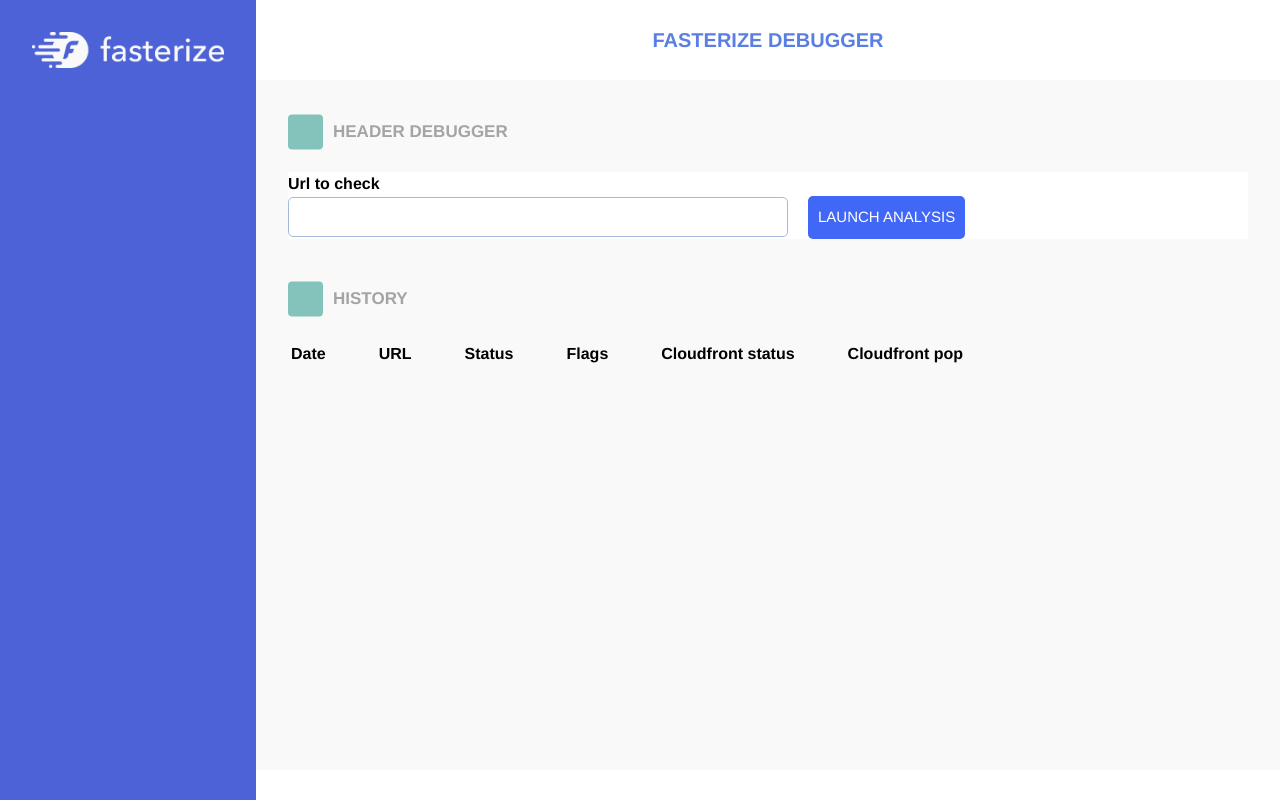
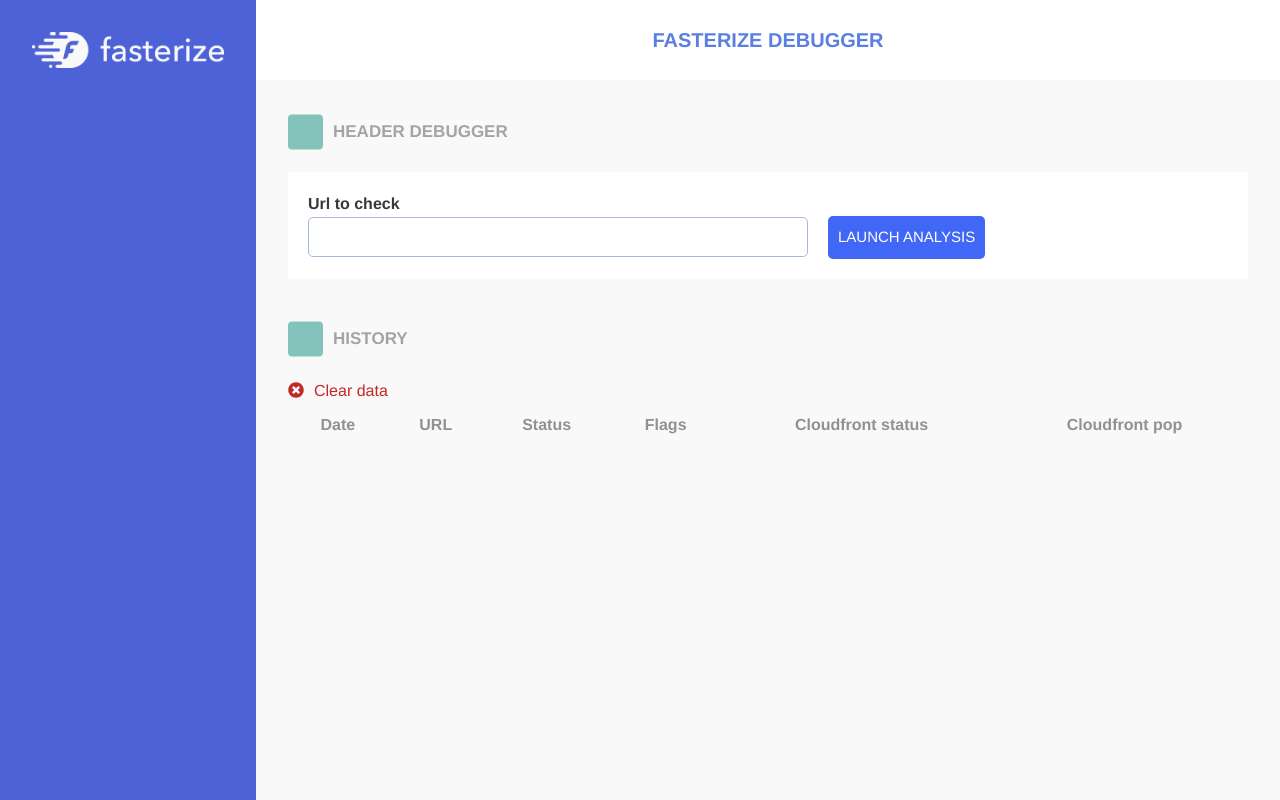
Before and after one commit to Pauline-dcs/fasterize, a React (Create React App) app in the folder client/: page / in a window 1280 px wide. Built offline with nearby package versions, Linux system fonts and the light colour scheme.

Commit message:
- added clear data span - modif of the style

```diff
--- a/client/src/pages/Index.jsx
+++ b/client/src/pages/Index.jsx
@@ -3,7 +3,11 @@ import axios from 'axios';
 // import apiHandler from '../api/apiHandler';
 import '../styles/App.css';
 import { FontAwesomeIcon } from '@fortawesome/react-fontawesome';
-import { faSquare, faCloud } from '@fortawesome/free-solid-svg-icons';
+import {
+	faSquare,
+	faCloud,
+	faTimesCircle,
+} from '@fortawesome/free-solid-svg-icons';
 
 function useStickyState(defaultValue, key) {
 	const [value, setValue] = useState(() => {
@@ -25,7 +29,14 @@ const Index = () => {
 		axios
 			.get(`/api/?url=${url}`)
 			.then((apiResponse) => {
-				setApiCalls([...apiCalls, apiResponse.data]);
+				setApiCalls([
+					...apiCalls,
+					{
+						...apiResponse.data,
+						url: url,
+						date: new Date().toLocaleDateString(),
+					},
+				]);
 			})
 			.catch((apiErr) => console.log(apiErr));
 	};
@@ -40,8 +51,10 @@ const Index = () => {
 		}
 	};
 
-	console.log(apiCalls);
-	console.log(url);
+	const handleClear = () => {
+		window.localStorage.clear();
+		setApiCalls([...apiCalls, {}]);
+	};
 
 	return (
 		<div id="body">
@@ -83,7 +96,14 @@ const Index = () => {
 					<h2>
 						<FontAwesomeIcon icon={faSquare} className="icons-square" /> HISTORY
 					</h2>
-
+					<span id="span-clear">
+						<FontAwesomeIcon
+							icon={faTimesCircle}
+							id="icon-clear-data"
+							onClick={handleClear}
+						/>
+						Clear data
+					</span>
 					<table id="table">
 						<thead>
 							<tr>
@@ -95,23 +115,35 @@ const Index = () => {
 								<th>Cloudfront pop</th>
 							</tr>
 						</thead>
+						<tbody id="table-tbody">
 							{apiCalls.map((call) => (
-							<tbody id="table-tbody">
 								<tr>
-									<td>put the date</td>
-									<td>{url}</td>
+									<td>{call.date}</td>
+									<td>{call.url}</td>
 									<td>{cloudStatus(call)}</td>
+									<td id="flag-keyword">
 										{call.fstrzFlags &&
 											call.fstrzFlags.map((flag, index) => (
-											<td id="flag-keyword" key={index}>
+												<span key={index} id="span-flag">
 													{flag}
+												</span>
+											))}
 									</td>
+
+									<td>
+										{call.cloudfrontStatus && (
+											<span id="cloudfront-status">
+												{call.cloudfrontStatus}
+											</span>
+										)}
+									</td>
+
+									<td>
+										{call.cloudfrontPOP && <span>{call.cloudfrontPOP}</span>}
+									</td>
+								</tr>
 							))}
-									<td id="cloudfront-status">{call.cloudfrontStatus}</td>
-									<td>{call.cloudfrontPOP}</td>
-								</tr>
 						</tbody>
-						))}
 					</table>
 				</section>
 			</div>
--- a/client/src/styles/App.css
+++ b/client/src/styles/App.css
@@ -30,6 +30,7 @@ body {
 	align-items: center;
 	justify-content: center;
 
+
 }
 
 #header>h2 {
@@ -42,13 +43,10 @@ body {
 	grid-area: sidebar;
 }
 
-
-
-
 #content {
 	background-color: #f9f9f9;
 	grid-area: main;
-	margin-bottom: 30px;
+
 }
 
 #content h2 {
@@ -81,25 +79,43 @@ body {
 	border-radius: 5px;
 	background-color: #4167f7;
 	color: white;
+	cursor: pointer;
 
 }
 
 #url-wrapper {
 	background-color: white;
+	padding: 20px;
 
 }
 
+#url-wrapper>h4 {
+	color: #383838;
+}
+
+#icon-clear-data {
+	color: #bf2926;
+	margin-right: 10px;
+	cursor: pointer;
+}
+
+#span-clear {
+	color: #bf2926;
+}
 
 #plugged-optimisee-cloud {
 	color: #7bb239;
+	font-size: 40px;
 }
 
 #plugged-cloud {
 	color: orange;
+	font-size: 40px;
 }
 
 #unplugged {
 	color: red;
+	font-size: 40px;
 }
 
 #table-tbody {
@@ -108,31 +124,28 @@ body {
 }
 
 
-
 #table {
 	width: 100%;
-	display: flex;
-	flex-direction: column;
-	align-items: stretch;
-	justify-content: center;
-	text-align: center;
+	color: #919191;
+	border-spacing: 0;
+
+
 }
 
 #table td,
 th {
-
-	text-align: left;
-	padding-right: 50px;
+	padding: 10px;
+	text-align: center;
 }
 
-#table tr {
-	margin: 20px;
-}
 
-#flag-keyword {
+
+#span-flag {
 	border: 1px solid #4167f7;
 	background-color: #4167f7;
 	color: white;
+	margin-right: 10px;
+	padding: 3px;
 
 }
 
@@ -140,8 +153,10 @@ th {
 	border: 1px solid #bf2926;
 	color: white;
 	background-color: #bf2926;
-	border-radius: 20px;
+	border-radius: 30px;
+	padding: 5px;
 	font-size: 15px;
+
 
 }
 
```
Lines whose indentation alone changed are shown as unchanged.
